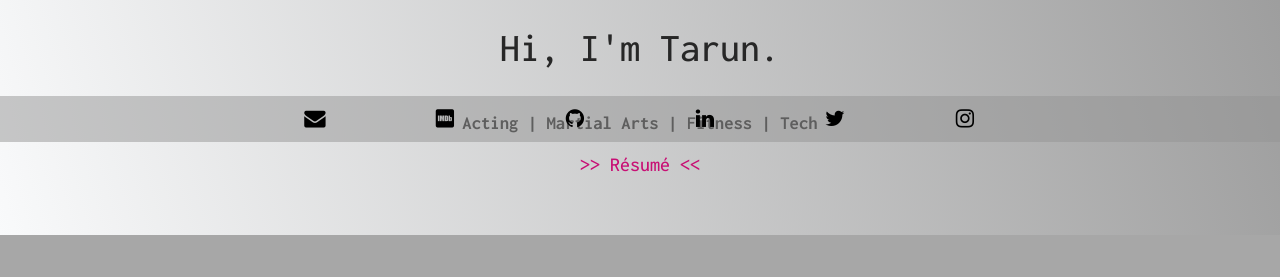
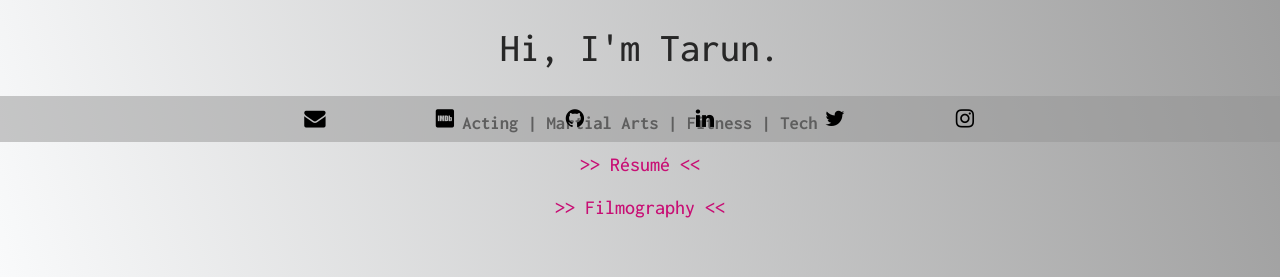
Before and after one commit to tarun010/tarun010.pythonanywhere.com, a Flask app: page / in a window 1280 px wide. Shown: the part 658-935 px from the top of the page. Before the commit the page ends 893 px from the top, so only its background shows below. Run offline with Flask 3, Linux system fonts and the light colour scheme; data that the repository does not hold is empty; parts of the project's set-up code (start-up, migrations or seed data) failed here and were passed over; some libraries are stand-ins or nearby versions.

Commit message:
added another file

```diff
--- a/templates/about.html
+++ b/templates/about.html
@@ -20,6 +20,7 @@
             <br/>
             <h3>Acting | Martial Arts | Fitness | Tech</h3>
             <h4><a href="../static/Resume-Tarun_Subramanian.pdf" target="_blank">>> Résumé <<</a></h4>
+            <h4><a href="../static/Filmography-Tarun Subramanian.pdf" target="_blank">>> Filmography <<</a></h4>
             {% endif %}
         </div>
 
```
Also changed, not shown: 1 other file.
